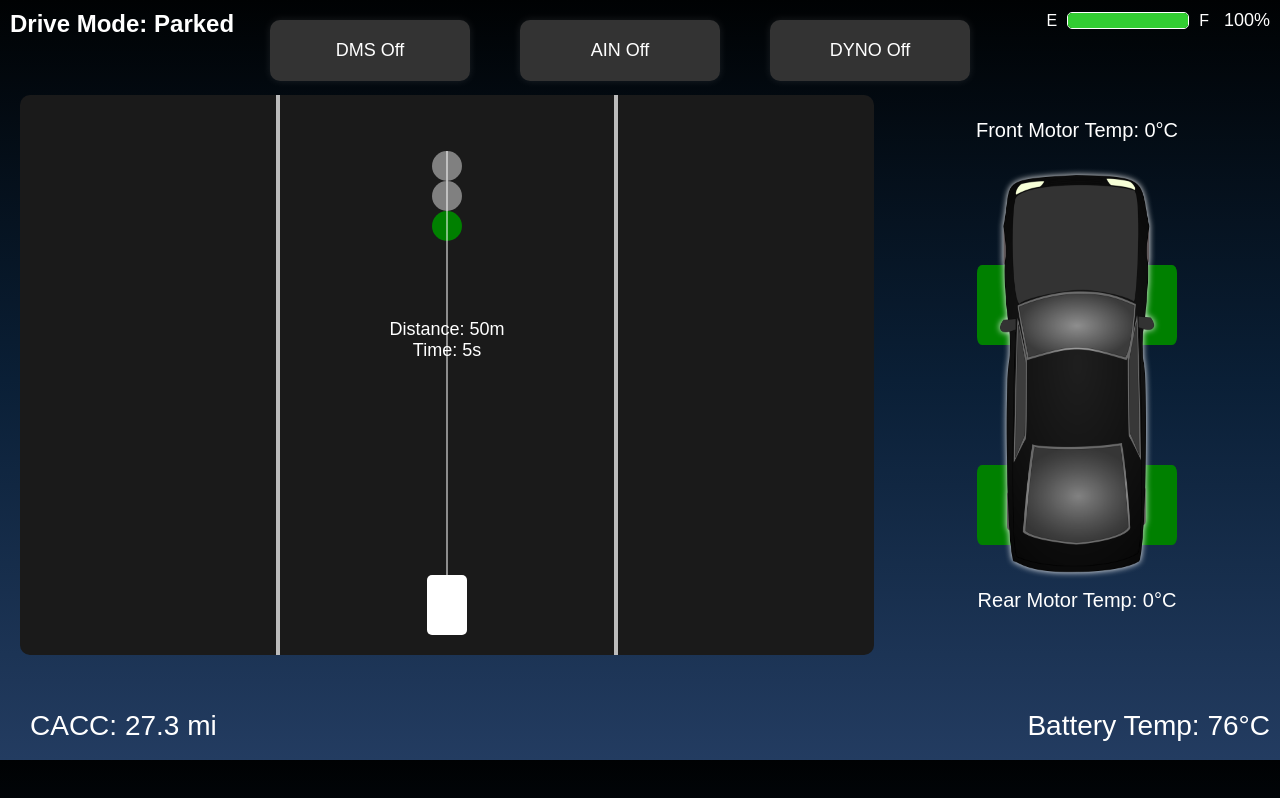
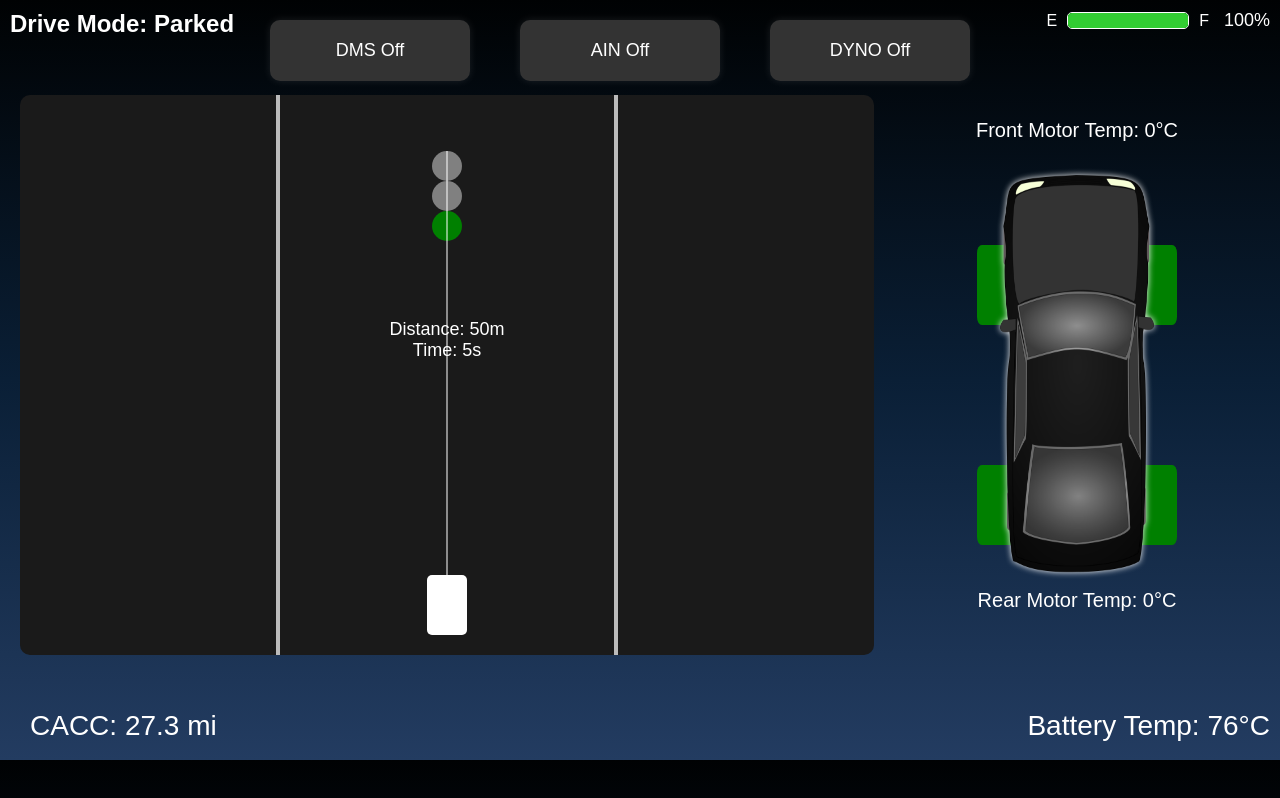
Before and after one commit to evanpreta/newhmi, a website: page output.html in a window 1280 px wide. Drawn offline with Linux system fonts and the light colour scheme.

Commit message:
Update styles.css

```diff
--- a/styles.css
+++ b/styles.css
@@ -259,12 +259,12 @@ body {
 
 .front-left {
     left: 50px;  /* Set the X position */
-    top: 100px;   /* Set the Y position */
+    top: 80px;   /* Set the Y position */
 }
 
 .front-right {
     left: 200px;  /* Set the X position */
-    top: 100px;   /* Set the Y position */
+    top: 80px;   /* Set the Y position */
 }
 
 .rear-left {
```
